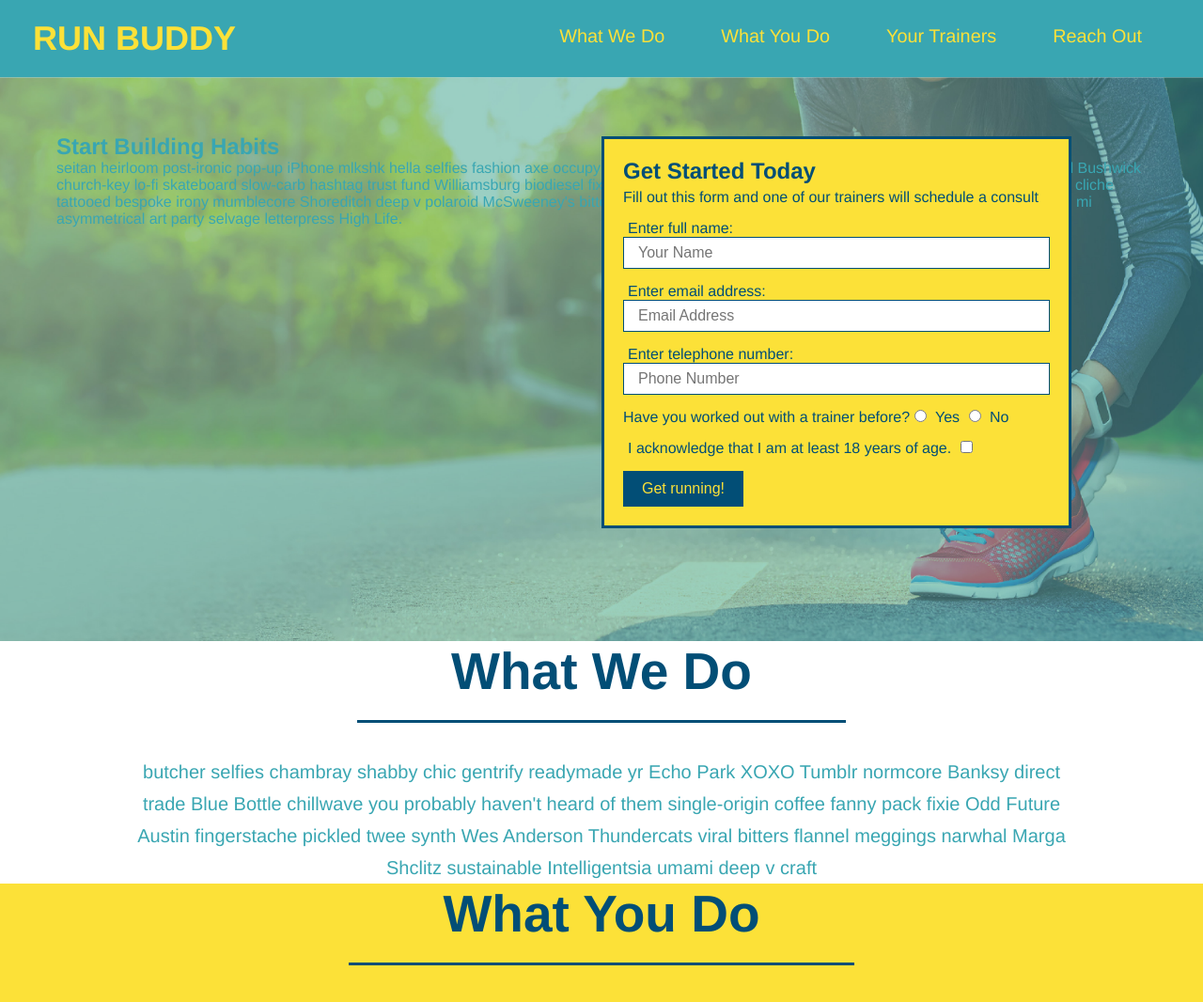
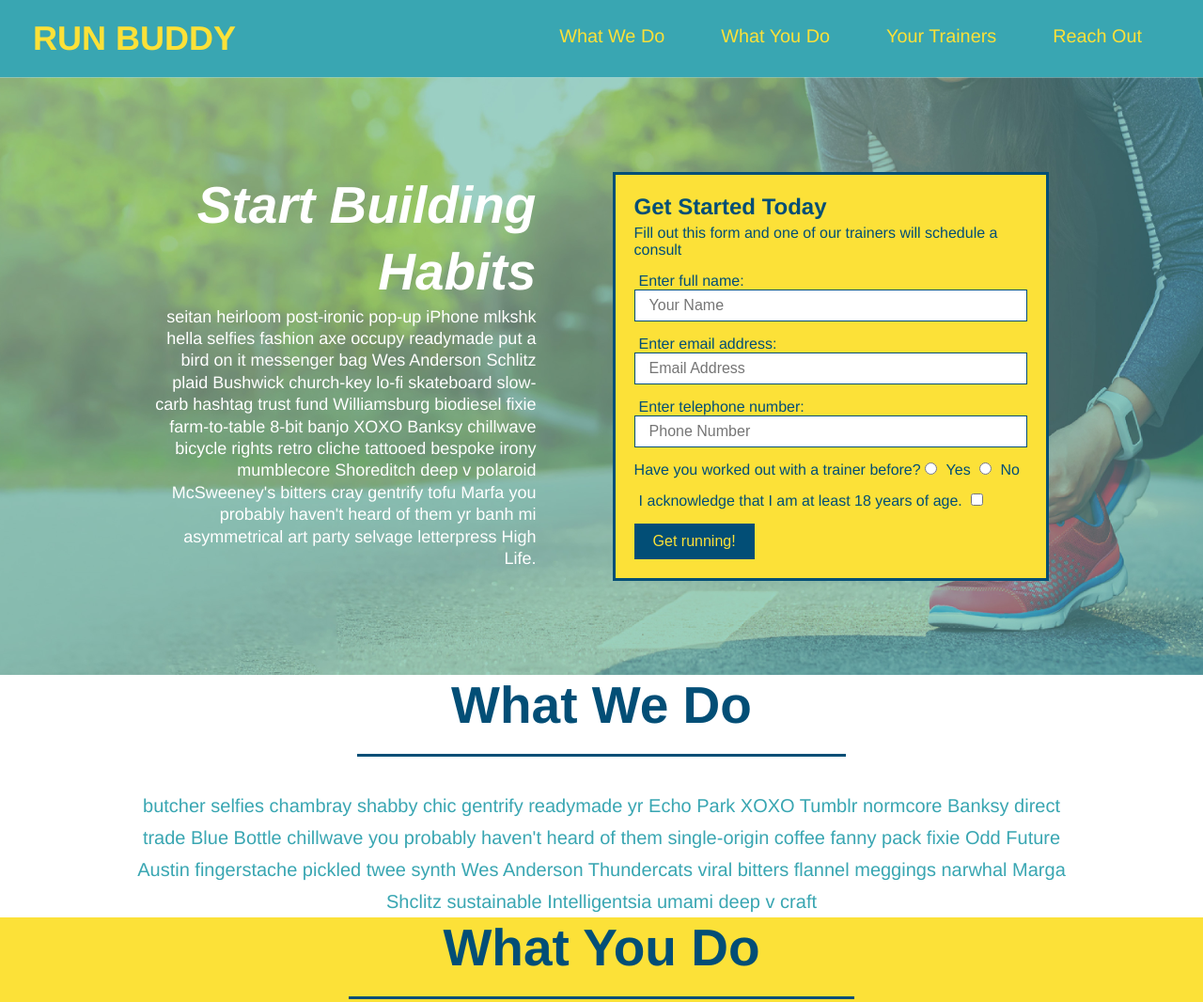
Before and after one commit to roger10e/run-buddy, a plain HTML site: page index.html in a window 1280 px wide. Shown: the top 1066 px of the page at 94% size. Drawn offline with Linux system fonts and the light colour scheme.

Commit message:
add flexbox to the hero

```diff
--- a/assets/css/style.css
+++ b/assets/css/style.css
@@ -55,20 +55,21 @@ header nav ul li a {
 
 
 footer {
+    display: flex;
+    justify-content: space-between;
+    flex-wrap: wrap;
     background: #fce138;
     width: 100%;
     padding: 40px 35px;
 }
 
 footer h2 {
-    display: inline;
     color: #024e76;
     font-size: 30px;
     margin: 0;
 }
 
 footer div {
-    float: right;
     line-height: 1.5;
     text-align: right;
 }
@@ -79,24 +80,40 @@ footer a {
 
 /*Hero Style Start*/
 .hero {
+    display: flex;
+    justify-content: center;
+    flex-wrap: wrap;
     padding: 60px;
     background-image: url(../images/hero-bg.jpeg);
-    height: 600px;
     background-size: cover;
     background-position: center;
-    position: relative;
 }
+
+.hero-cta {
+    width: 35%;
+    text-align: right;
+    margin: 3.5%;
+    color: #fff;
+    font-size: 18px;
+    line-height: 1.3;
+}
+
+.hero-cta h2 {
+    font-style: italic;
+    font-size: 55px;
+    color: #fff;
+}
+
 
 .hero-form {
     background-color: #fce138;
     padding: 20px;
-    width: 500px;
     color: #024e76;
     border: solid 3px  #024e76;
-    position: absolute;
-    bottom: 120px;
-    right: 140px;
+    width: 40%;
+    margin: 3.5%;
 }
+
 
 .hero-form p {
     margin: 5px 0 15px 0;
```
